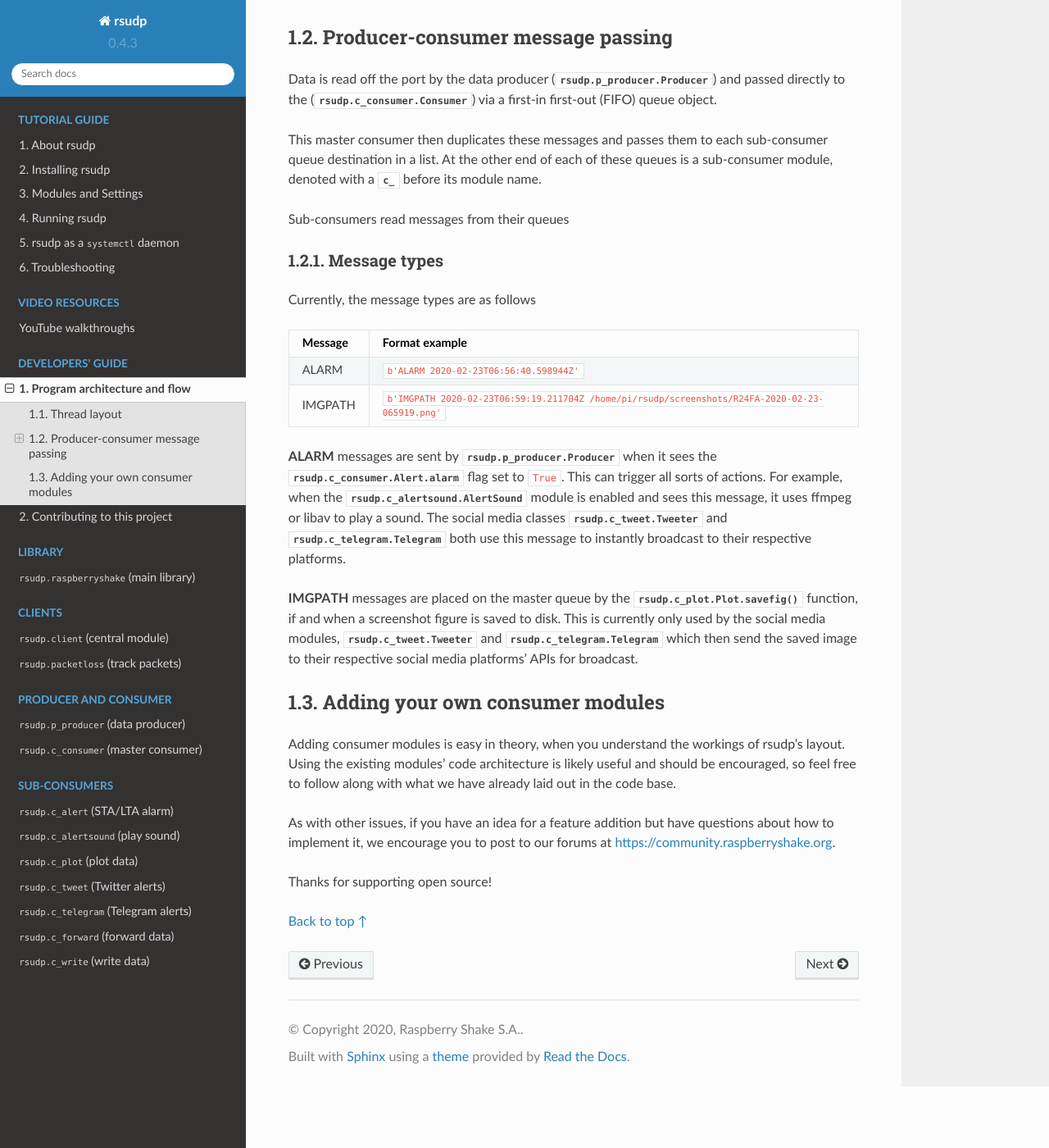
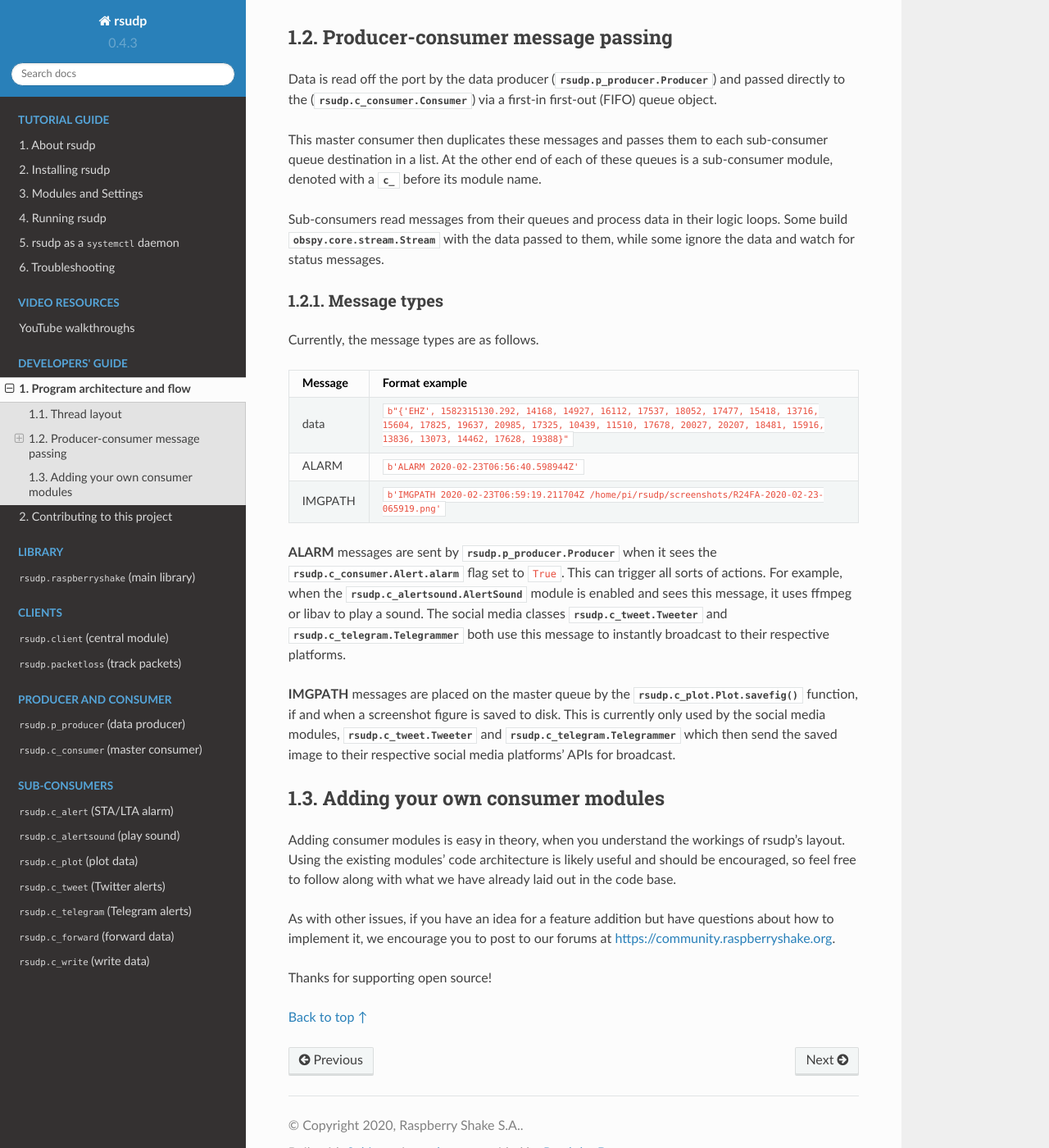
Before and after one commit to raspishake/rsudp, a Sphinx documentation site: the page built from docs/theory.rst, in a window 1280 px wide and 1400 px high, scrolled down 648 px. Shown: the whole window at 82% size. Built offline with Sphinx 7.4.7 and the Read the Docs theme 2.0.0, drawn with Linux system fonts in a browser that asks for light colours; the version number is read from the project's files by our own code.

Commit message:
modiying text

```diff
--- a/docs/settings.rst
+++ b/docs/settings.rst
@@ -314,7 +314,7 @@ and will not lock your account out if there happen to be many posts in a short t
 (whereas Twitter will).
 
 If :json:`"enabled"` is :json:`true`, and bot :json:`"token"` key is correctly entered,
-:class:`rsudp.c_telegram.Telegram` will use the Telegram bot API to create alerts when an :code:`ALARM` message arrives on the queue.
+:class:`rsudp.c_telegram.Telegrammer` will use the Telegram bot API to create alerts when an :code:`ALARM` message arrives on the queue.
 If :json:`"send_images"` is :json:`true`, then the module will also send a saved image of the event,
 if :json:`"eq_screenshots"` is set to :json:`true` in the :json:`"plot"` module.
 
--- a/docs/theory.rst
+++ b/docs/theory.rst
@@ -43,16 +43,20 @@ passes them to each sub-consumer queue destination in a list. At the
 other end of each of these queues is a sub-consumer module, denoted
 with a :py:data:`c_` before its module name.
 
-Sub-consumers read messages from their queues
+Sub-consumers read messages from their queues and process data in
+their logic loops. Some build :py:class:`obspy.core.stream.Stream` with
+the data passed to them, while some ignore the data and watch for
+status messages.
 
 Message types
 =================================================
 
-Currently, the message types are as follows
+Currently, the message types are as follows.
 
 ========= ==========================================
  Message              Format example
 ========= ==========================================
+ data      ``b"{'EHZ', 1582315130.292, 14168, 14927, 16112, 17537, 18052, 17477, 15418, 13716, 15604, 17825, 19637, 20985, 17325, 10439, 11510, 17678, 20027, 20207, 18481, 15916, 13836, 13073, 14462, 17628, 19388}"``
  ALARM     ``b'ALARM 2020-02-23T06:56:40.598944Z'``
  IMGPATH   ``b'IMGPATH 2020-02-23T06:59:19.211704Z /home/pi/rsudp/screenshots/R24FA-2020-02-23-065919.png'``
 ========= ==========================================
@@ -63,15 +67,15 @@ when it sees the :py:data:`rsudp.c_consumer.Alert.alarm` flag set to
 :py:class:`rsudp.c_alertsound.AlertSound` module is enabled and sees
 this message, it uses ffmpeg or libav to play a sound. The social media
 classes :py:class:`rsudp.c_tweet.Tweeter` and
-:py:class:`rsudp.c_telegram.Telegram` both use this message to instantly
-broadcast to their respective platforms.
+:py:class:`rsudp.c_telegram.Telegrammer` both use this message to
+instantly broadcast to their respective platforms.
 
 **IMGPATH** messages are placed on the master queue by the
 :py:func:`rsudp.c_plot.Plot.savefig` function, if and when a screenshot
 figure is saved to disk. This is currently only used by the social media
 modules, :py:class:`rsudp.c_tweet.Tweeter` and
-:py:class:`rsudp.c_telegram.Telegram` which then send the saved image to
-their respective social media platforms' APIs for broadcast.
+:py:class:`rsudp.c_telegram.Telegrammer` which then send the saved image
+to their respective social media platforms' APIs for broadcast.
 
 Adding your own consumer modules
 *************************************************
```
